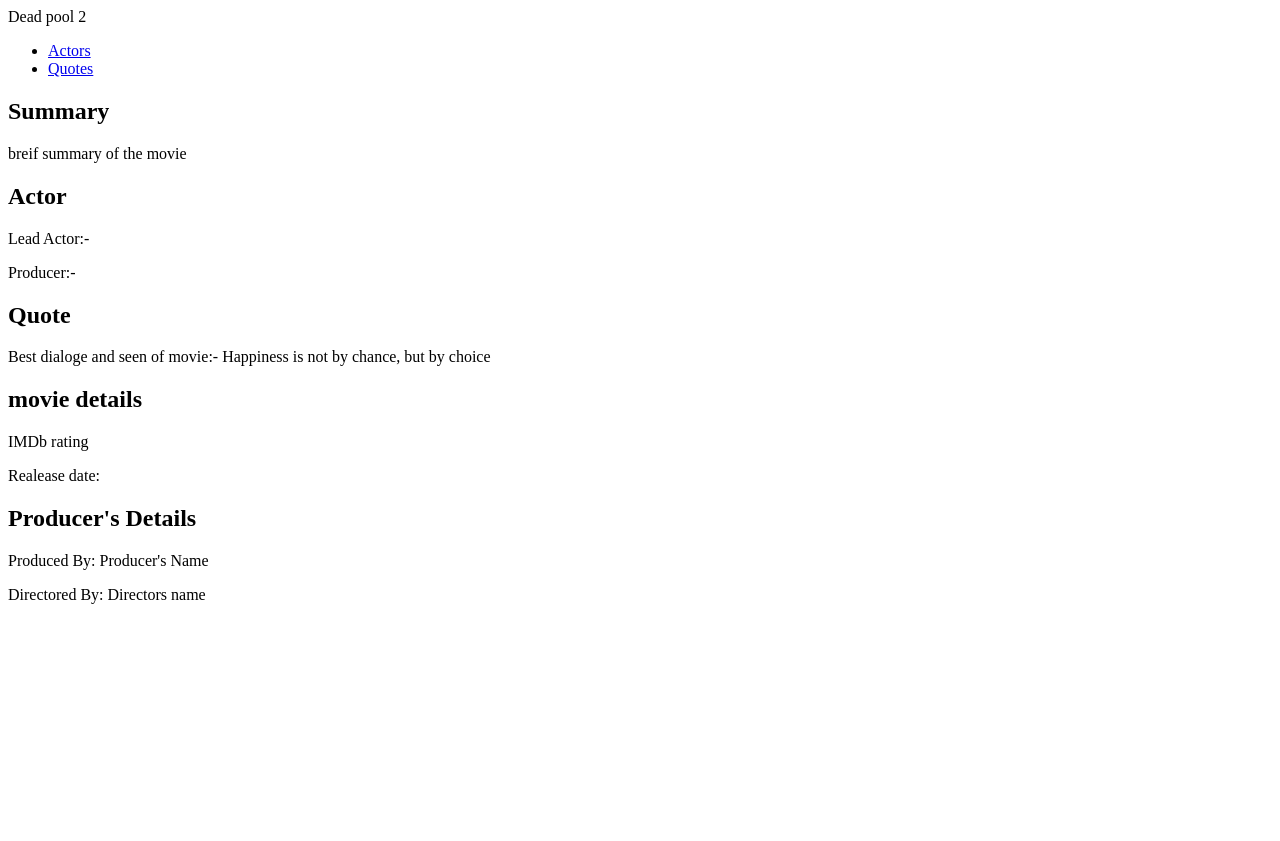
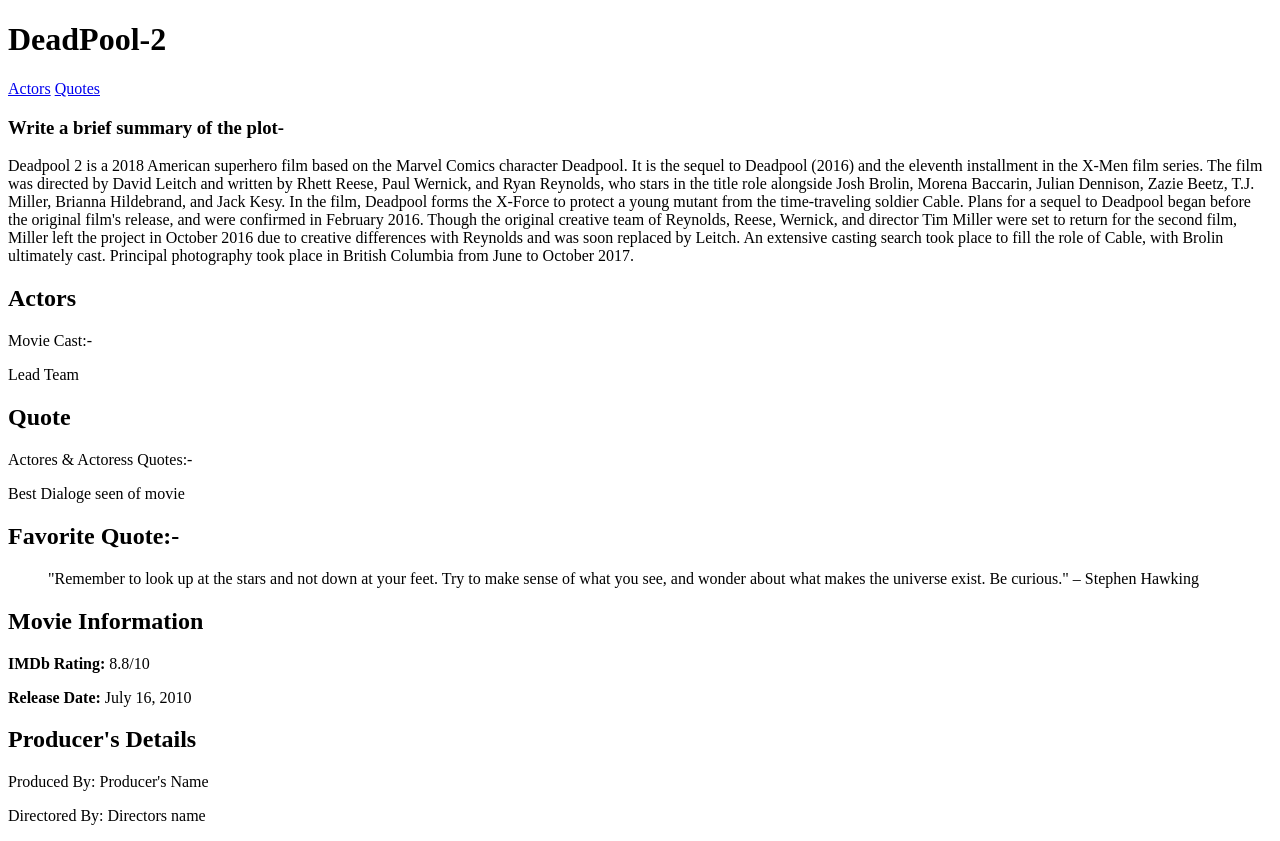
Before and after one commit to acciojob/semantic-imdb-Himanshu62727, a website: page main.html in a window 1280 px wide. Before the commit the page ends 800 px from the top, so only its background shows below. Drawn offline with Linux system fonts and the light colour scheme.

Commit message:
created a submission

```diff
--- a/main.html
+++ b/main.html
@@ -8,30 +8,43 @@
 
 <body>
 	<!-- the entire body must be written by student -->
-	<header>Dead pool 2</header>
+	<header>
+		<h1>DeadPool-2</h1>
+	</header>
 		<nav>
-			<ul>
-				<li><a href="#actor" id="nav-actor">Actors</a></li>
-				<li><a href="#quote" id="nav-quote">Quotes</a></li>
-			</ul>
+			<a href="#" id="nav-actor">Actors</a>
+			<a href="#" id="nav-quote">Quotes</a>
 		</nav>
-		<section class="summary">
-			<h2>Summary</h2>
-			<p>breif summary of the movie</p>
+		<section id = "summary">
+			<h3>Write a brief summary of the plot-</h3>
+			<p>Deadpool 2 is a 2018 American superhero film based on the Marvel Comics character Deadpool. It is the sequel to Deadpool (2016) and the eleventh installment in the X-Men film series. The film was directed by David Leitch and written by Rhett Reese, Paul Wernick, and Ryan Reynolds, who stars in the title role alongside Josh Brolin, Morena Baccarin, Julian Dennison, Zazie Beetz, T.J. Miller, Brianna Hildebrand, and Jack Kesy. In the film, Deadpool forms the X-Force to protect a young mutant from the time-traveling soldier Cable.
+
+Plans for a sequel to Deadpool began before the original film's release, and were confirmed in February 2016. Though the original creative team of Reynolds, Reese, Wernick, and director Tim Miller were set to return for the second film, Miller left the project in October 2016 due to creative differences with Reynolds and was soon replaced by Leitch. An extensive casting search took place to fill the role of Cable, with Brolin ultimately cast. Principal photography took place in British Columbia from June to October 2017.</p>
 		</section>
+	<aside>
 		<section id="actor">
-			<h2>Actor</h2>
-			<p>Lead Actor:- </p>
-			<p>Producer:- </p>
+        <h2>Actors</h2>
+        <p>Movie Cast:-</p>
+		<p>Lead Team</p>
     </section>
+
 			<section id="quote">
         <h2>Quote</h2>
-			<p>Best dialoge and seen of movie:- Happiness is not by chance, but by choice</p>
+        <p>Actores & Actoress Quotes:-</p>
+		<p>Best Dialoge seen of movie</p>
+    </section>
+		</aside>
+
+	 <section id="quote">
+        <h2>Favorite Quote:-</h2>
+        <blockquote>
+            <p>"Remember to look up at the stars and not down at your feet. Try to make sense of what you see, and wonder about what makes the universe exist. Be curious." – Stephen Hawking</p>
+        </blockquote>
     </section>
     <aside>
-			<h2>movie details</h2>
-			<p>IMDb rating</p>
-			<p>Realease date:</p>
+        <h2>Movie Information</h2>
+        <p><strong>IMDb Rating:</strong> 8.8/10</p>
+        <p><strong>Release Date:</strong> July 16, 2010</p>
     </aside>
     <footer>
         <h2>Producer's Details</h2>
```
Lines whose indentation alone changed are shown as unchanged.
